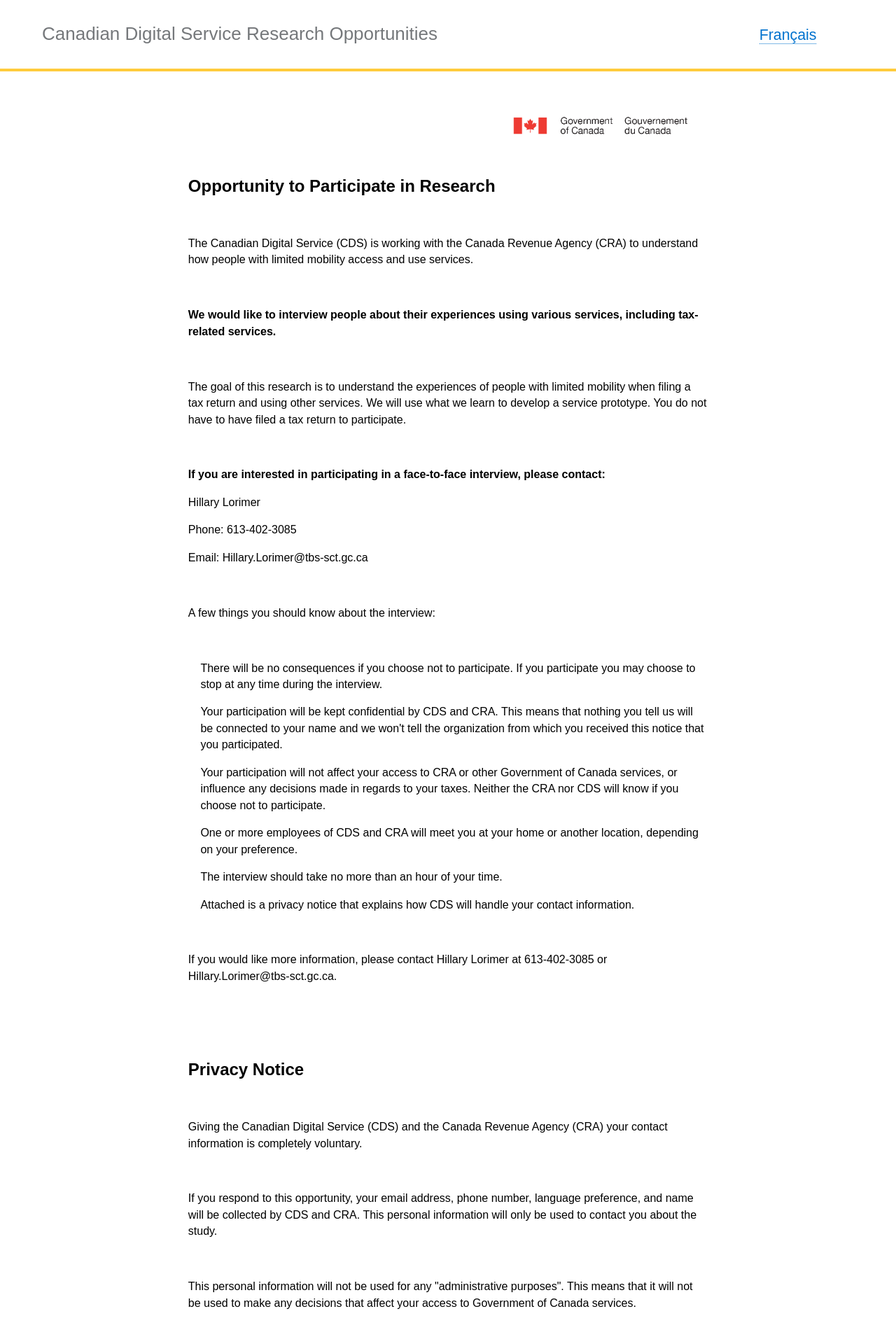
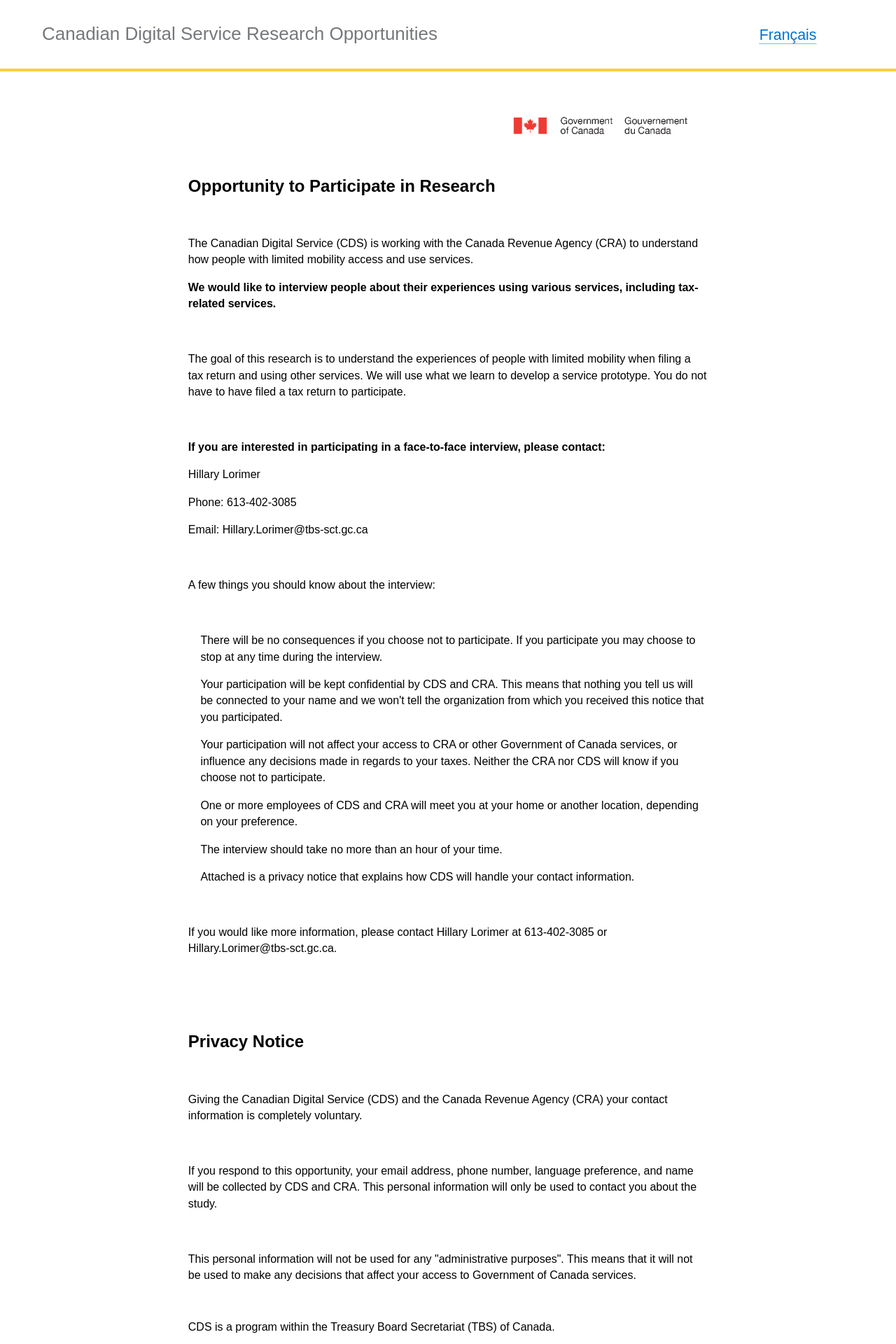
Before and after one commit to cds-snc/research-recherche, a Jekyll site: the page built from _pages/en/cra.html, in a window 1280 px wide. Shown: the top 1920 px of the page at 70% size. Built offline with Jekyll 4.4.1, drawn with Linux system fonts in a browser that asks for light colours.

Commit message:
Update cra.html

```diff
--- a/_pages/en/cra.html
+++ b/_pages/en/cra.html
@@ -174,10 +174,7 @@
           Agency (CRA)<b> </b>to understand how people with limited mobility
           access and use services.</span
         >
-      </p>
-      <p>
-        <span lang="EN" style="font-size:12.0pt;line-height:115%">&nbsp;</span>
-      </p>
+  </p>
       <p>
         <b
           ><span lang="EN" style="font-size:12.0pt;line-height:115%"
```
